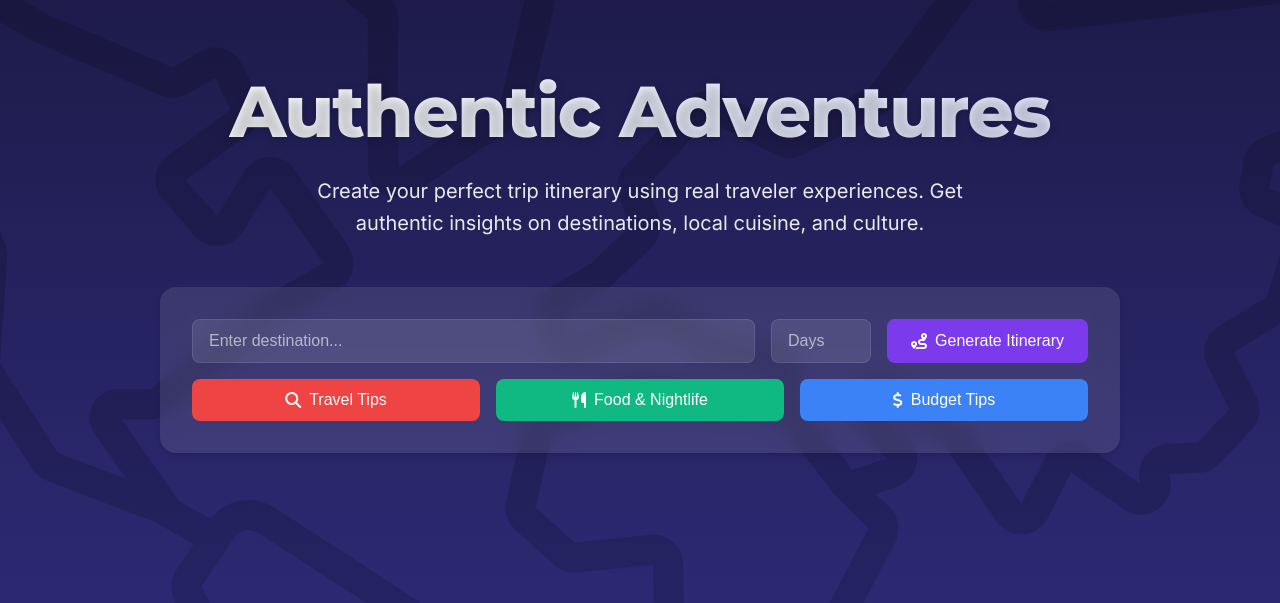
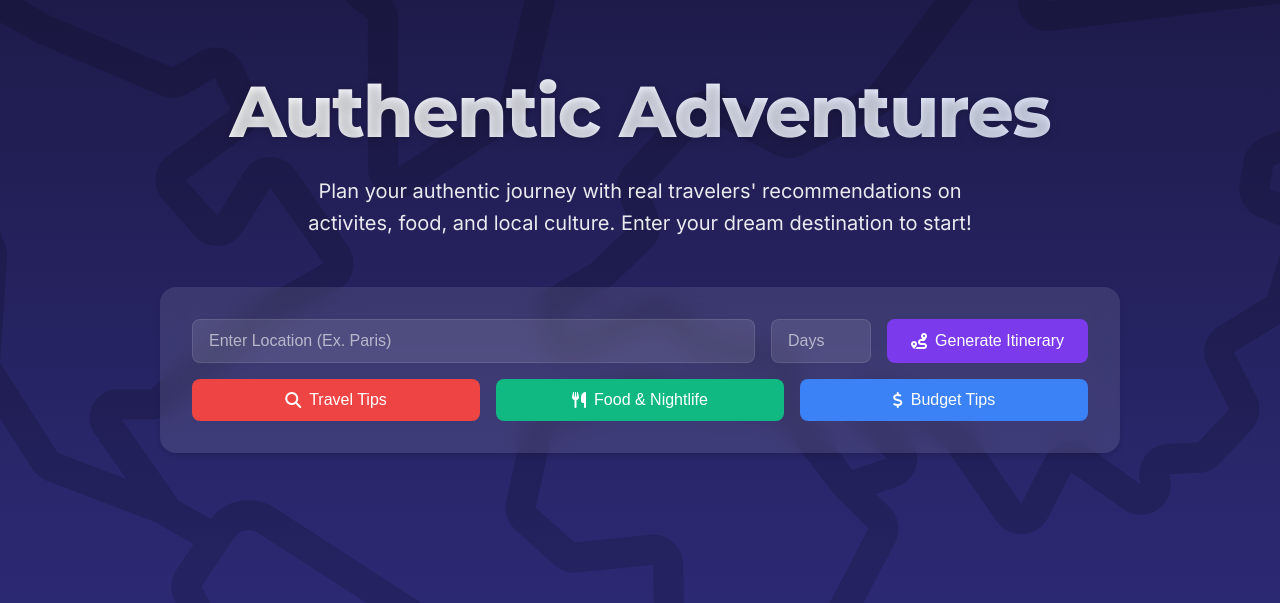
Before and after one commit to jexpearce/jex, a Flask app: page / in a window 1280 px wide. Shown: the top 603 px of the page. Run offline with Flask 3, Linux system fonts and the light colour scheme.

Commit message:
Update newidea.html

```diff
--- a/templates/newidea.html
+++ b/templates/newidea.html
@@ -343,8 +343,9 @@
       <div class="header">
         <h1>Authentic Adventures</h1>
         <p class="subheading">
-          Create your perfect trip itinerary using real traveler experiences.
-          Get authentic insights on destinations, local cuisine, and culture.
+          Plan your authentic journey with real travelers' recommendations on
+          activites, food, and local culture. Enter your dream destination to
+          start!
         </p>
       </div>
 
@@ -353,7 +354,7 @@
           <input
             type="text"
             id="location-input"
-            placeholder="Enter destination..."
+            placeholder="Enter Location (Ex. Paris)"
           />
           <input
             type="number"
```
